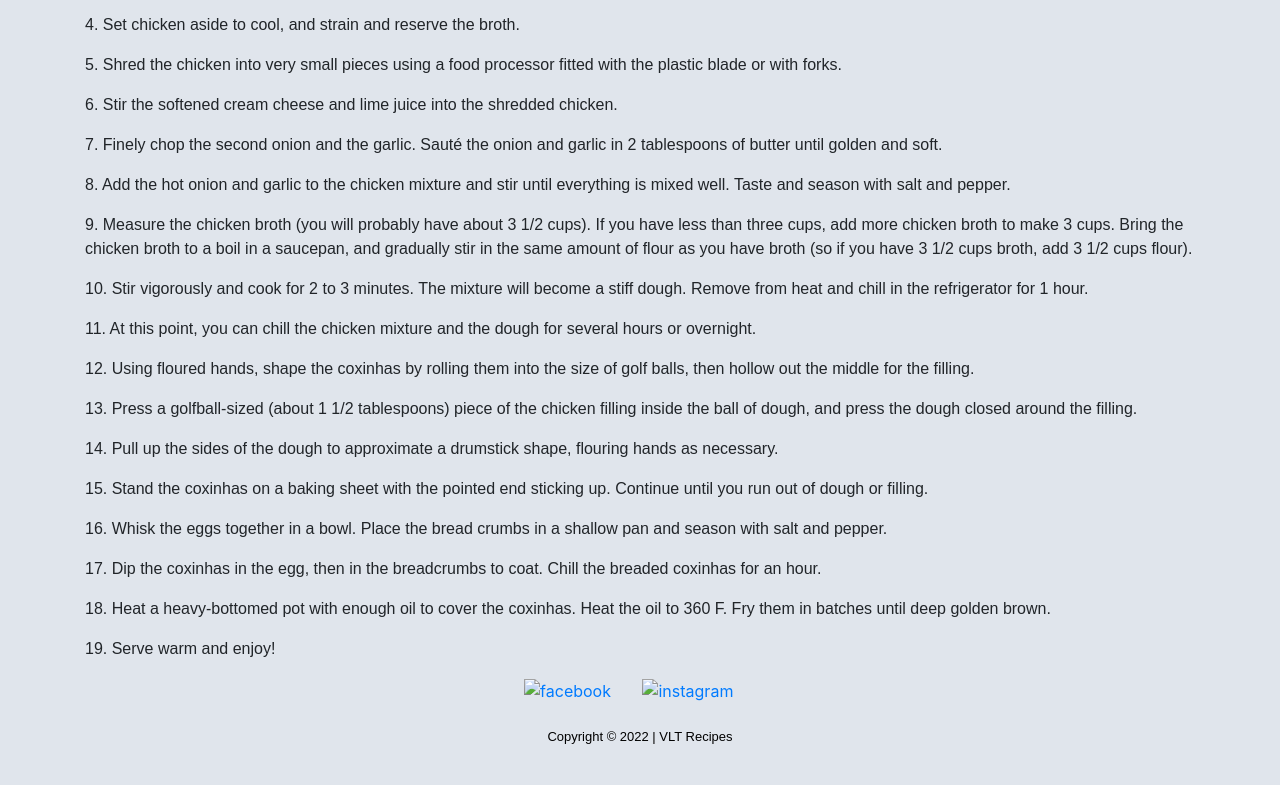
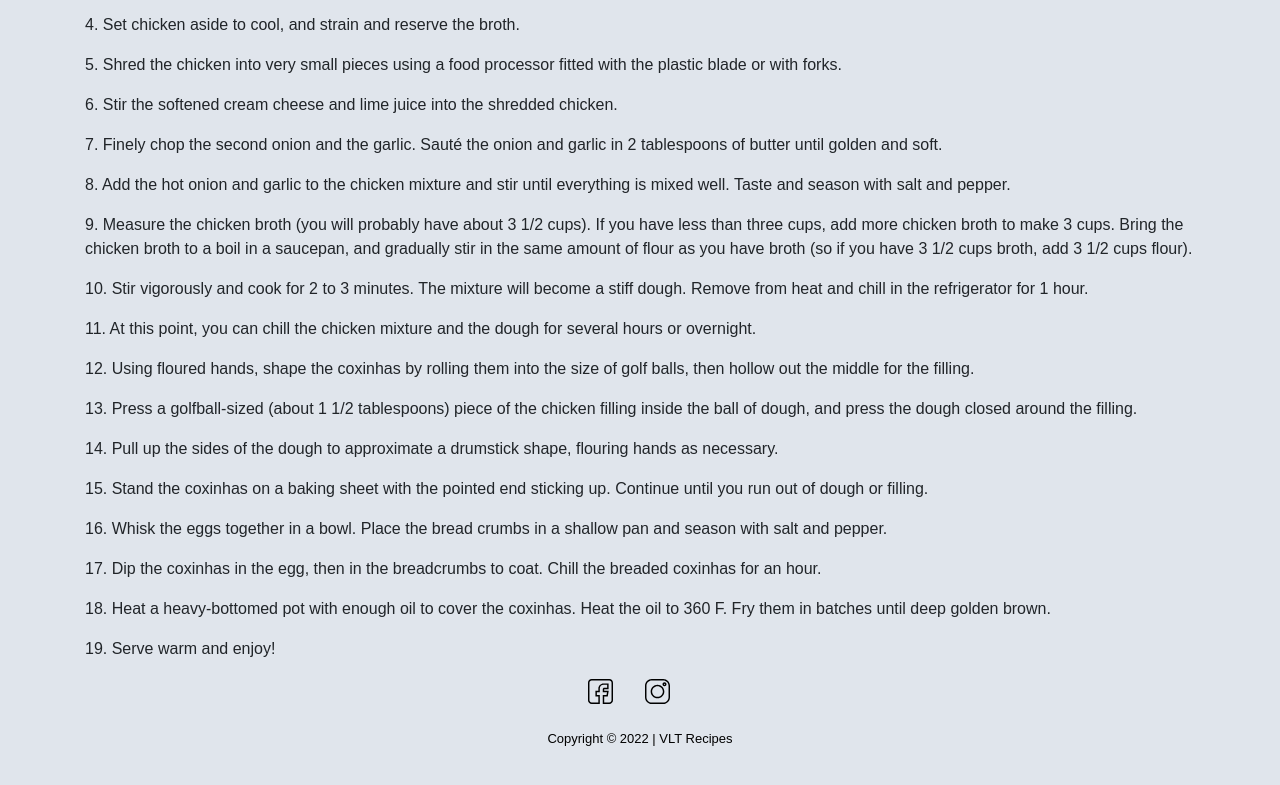
Before and after one commit to ThiagoSantos23/VLTrecipes, a plain HTML site: page page2.html in a window 1280 px wide. Shown: the part 1215-2000 px from the top of the page. Drawn offline with nearby package versions, Linux system fonts and the light colour scheme; a script that the page names is missing.

Commit message:
Update page2.html
updated page2 file

```diff
--- a/page2.html
+++ b/page2.html
@@ -75,12 +75,14 @@
 
 
             <!--Social Media-->
-            <center><div class="contact-social">
-                <a class="contact-social-icons" href="#"><img src="svg/facebook.svg" weight="25" title="facebook" height="25"></a> &nbsp;&nbsp;&nbsp;&nbsp;&nbsp;
-                <a class="contact-social-icons" href="#"><img src="svg/instagram.svg" weight="25" title="instagram" height="25"></a>&nbsp;&nbsp;&nbsp;&nbsp;&nbsp;
+        <center>
+            <div class="social-media">
+            <a class="social-media-icons" href="https://www.facebook.com/"><img src="img/facebook.svg" weight="25" title="facebook" height="25"></a> &nbsp;&nbsp;&nbsp;&nbsp;&nbsp;
+            <a class="social-media-icons" href="https://www.instagram.com/"><img src="img/instagram.svg" weight="25" title="instagram" height="25"></a>&nbsp;&nbsp;&nbsp;&nbsp;&nbsp;
             </div><br>
-            <p class="fontsettings">Copyright © 2022 | <a class="colorcover-link" href="#">VLT Recipes</a></p>
-            <br></center>
+            <p class="fontsettings">Copyright © 2022 | <a class="colorcover-link" href="index.html">VLT Recipes</a></p>
+            <br>
+        </center>
 
     </div>
 
@@ -93,5 +95,6 @@
 
     <!-- Latest compiled JavaScript -->
     <script src="https://maxcdn.bootstrapcdn.com/bootstrap/4.5.2/js/bootstrap.min.js"></script>
-</body>
+
+  </body>
 </html>
```
